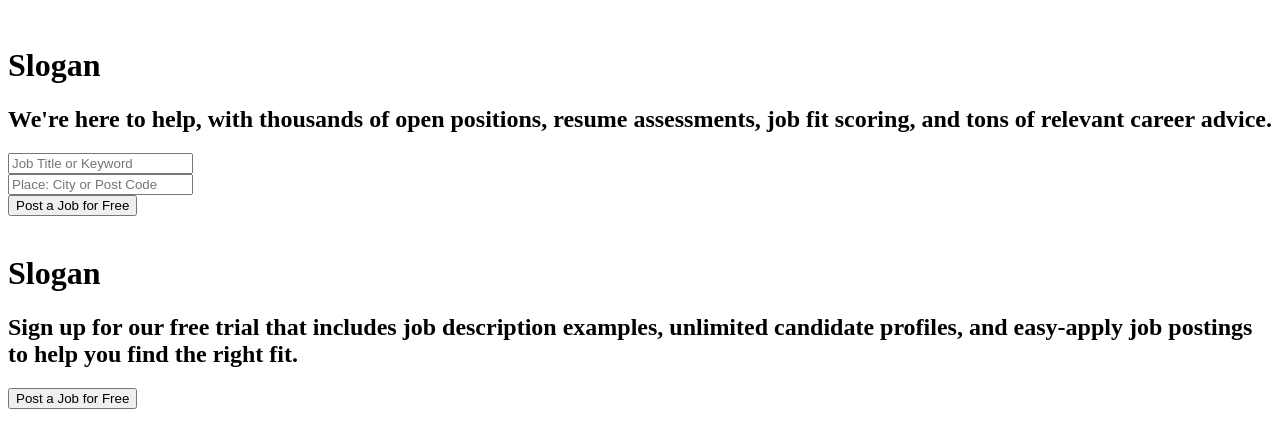
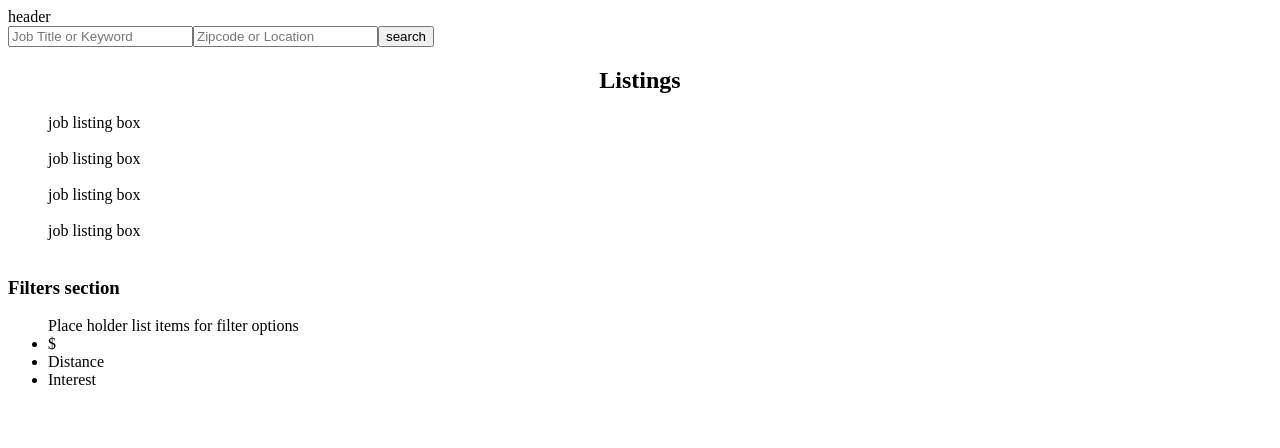
Before and after one commit to Atlantic-Web-Consultancy/JobSite, a React app: page / in a window 1280 px wide. Shown: the top 448 px of the page. Built offline with nearby package versions, Linux system fonts and the light colour scheme; the HTML template or start-up script is replaced by a standard one.

Commit message:
final commit before merge

```diff
--- a/src/App.jsx
+++ b/src/App.jsx
@@ -13,8 +13,8 @@ class App extends React.Component {
   render() {
     return (
       <div>
-        <Landing />
-        {/* <JobListings /> */}
+        {/* <Landing /> */}
+        <JobListings />
       </div>
     );
   }
--- a/src/components/JobListings.jsx
+++ b/src/components/JobListings.jsx
@@ -1,26 +1,37 @@
-import React from 'react';
+import React, { useState } from 'react';
 
 import Listing from './Listing.jsx';
 import Form from 'react-bootstrap/Form';
 import Button from 'react-bootstrap/Button';
-import Carousel from 'react-bootstrap/Carousel';
+import InputGroup from 'react-bootstrap/InputGroup';
 
 function JobListings() {
+  const [job, setJob] = useState('');
+  const [zip, setZip] = useState('');
+
+  const handleChange = () => {
+    if (event.target.name === 'job') {
+      setJob(event.target.value);
+    }
+    if (event.target.name === 'zip') {
+      setZip(event.target.value);
+    }
+  }
+
   return(
     <div id="wrapper" >
       <div id="listing-header">
         header
-        <div id="listing-search-bars">
-          <input id="job-search"/>
-          <input id="zip-search"/>
+        <div>
+          <input id="job-search" placeholder="Job Title or Keyword" name="job" value={job} onChange={handleChange}/>
+          <input id="zip-search" placeholder="Zipcode or Location" name="zip" value={zip} onChange={handleChange}/>
           <button>search</button>
         </div>
       </div>
       <div id="content">
         <div id="listings">
-          <h2>Listings Box</h2>
-          <h4>unordered list of listings</h4>
-          <ul>
+          <h2 style={{textAlign: "center"}}>Listings </h2>
+          <ul id="listings-ul">
             <Listing />
             <Listing />
             <Listing />
@@ -28,7 +39,15 @@ function JobListings() {
           </ul>
         </div>
         <div id="filters">
-          <h1>Filters section</h1>
+          <h3>Filters section</h3>
+          <div id="filter-box">
+            <ul>
+              Place holder list items for filter options
+              <li>$</li>
+              <li>Distance</li>
+              <li>Interest</li>
+            </ul>
+          </div>
         </div>
       </div>
     </div>
--- a/src/components/Listing.jsx
+++ b/src/components/Listing.jsx
@@ -2,8 +2,9 @@ import React from 'react';
 
 function Listing() {
   return (
-    <div>
-      <li> job listing </li>
+    <div id="listing">
+      <div> job listing box </div>
+      <br/>
     </div>
   )
 }
```
